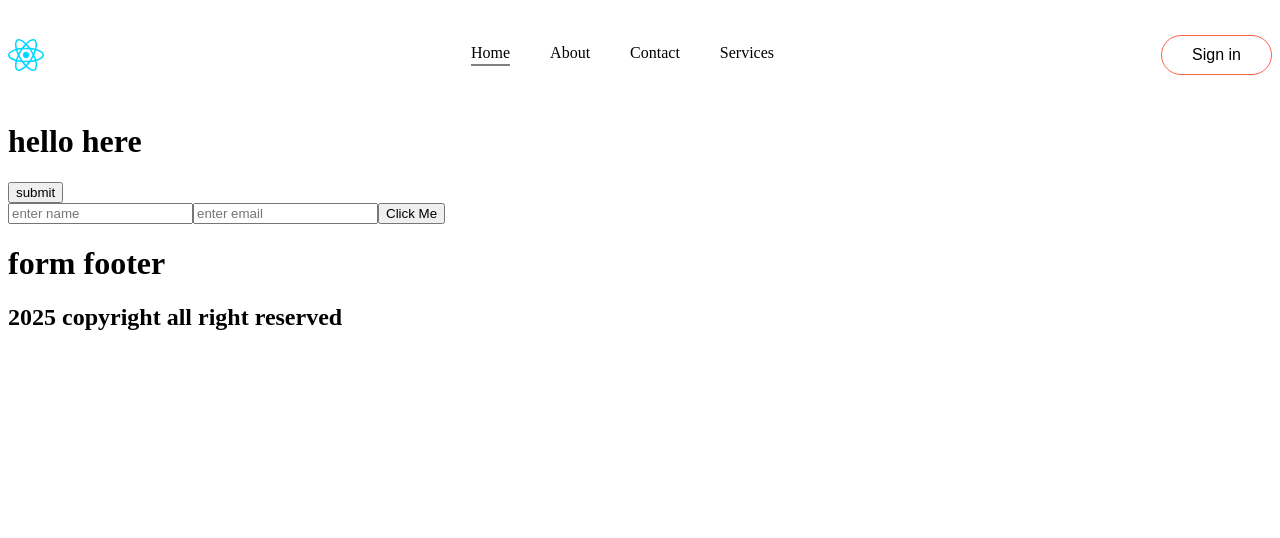
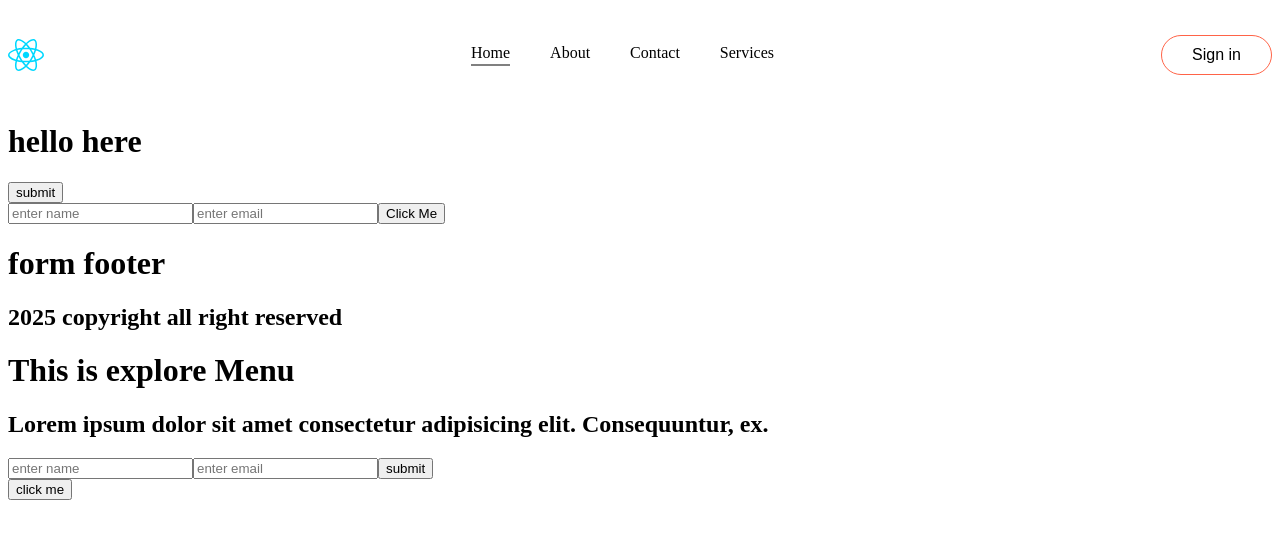
Before and after one commit to shoaibkhan-dev/react-practice-05, a React (Vite) app in the folder react-web/: page / in a window 1280 px wide. Shown: the top 538 px of the page. Built offline with nearby package versions, Linux system fonts and the light colour scheme.

Commit message:
exploremenu.jsx comp import in app.jsx

```diff
--- a/react-web/src/App.jsx
+++ b/react-web/src/App.jsx
@@ -1,3 +1,4 @@
+import ExploreMenu from './components/ExploreMenu/ExploreMenu'
 import InputFocus from './components/Form/InputFocus'
 import Navbar from './components/Header/Navbar'
 
@@ -7,6 +8,7 @@ const App = () => {
     <div>
       <Navbar />
       <InputFocus />
+      <ExploreMenu />
     </div>
   )
 }
```
Also changed, not shown: 1 other file (tests, documents, lock files or other folders).
